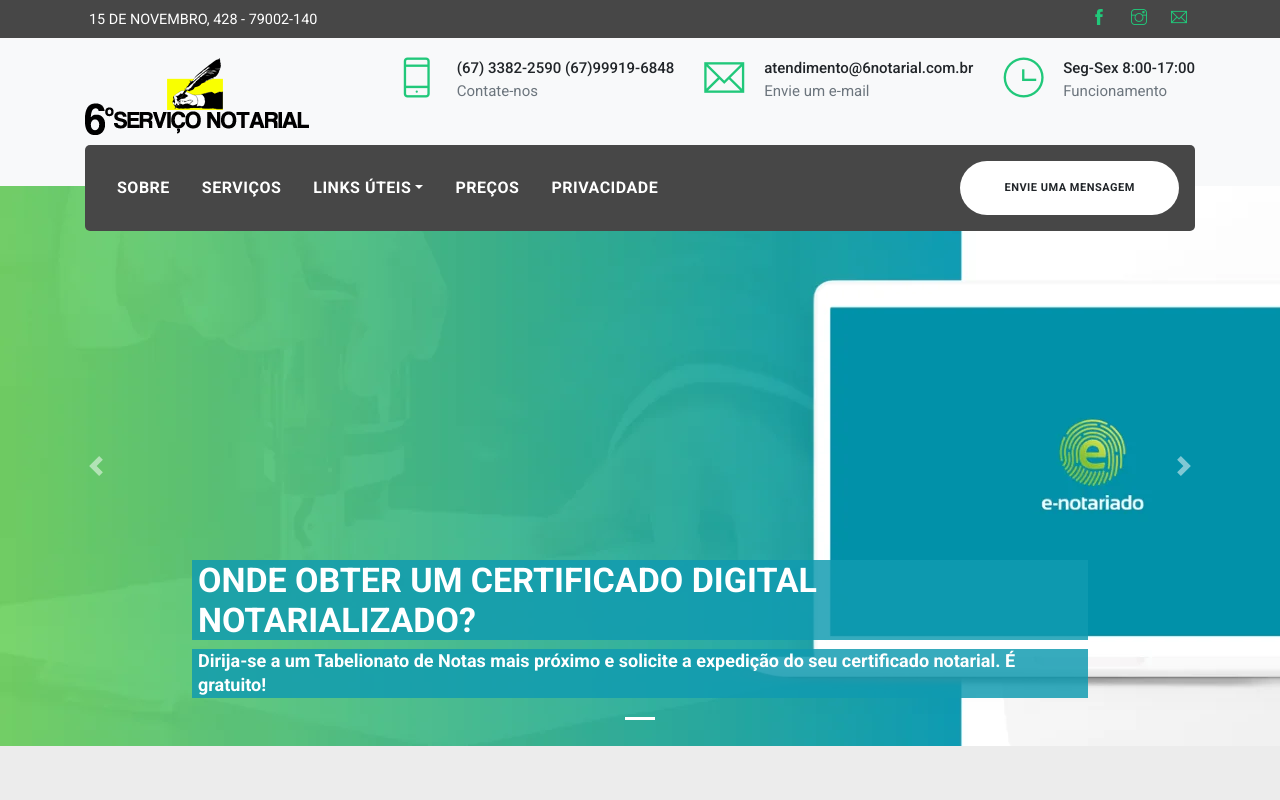
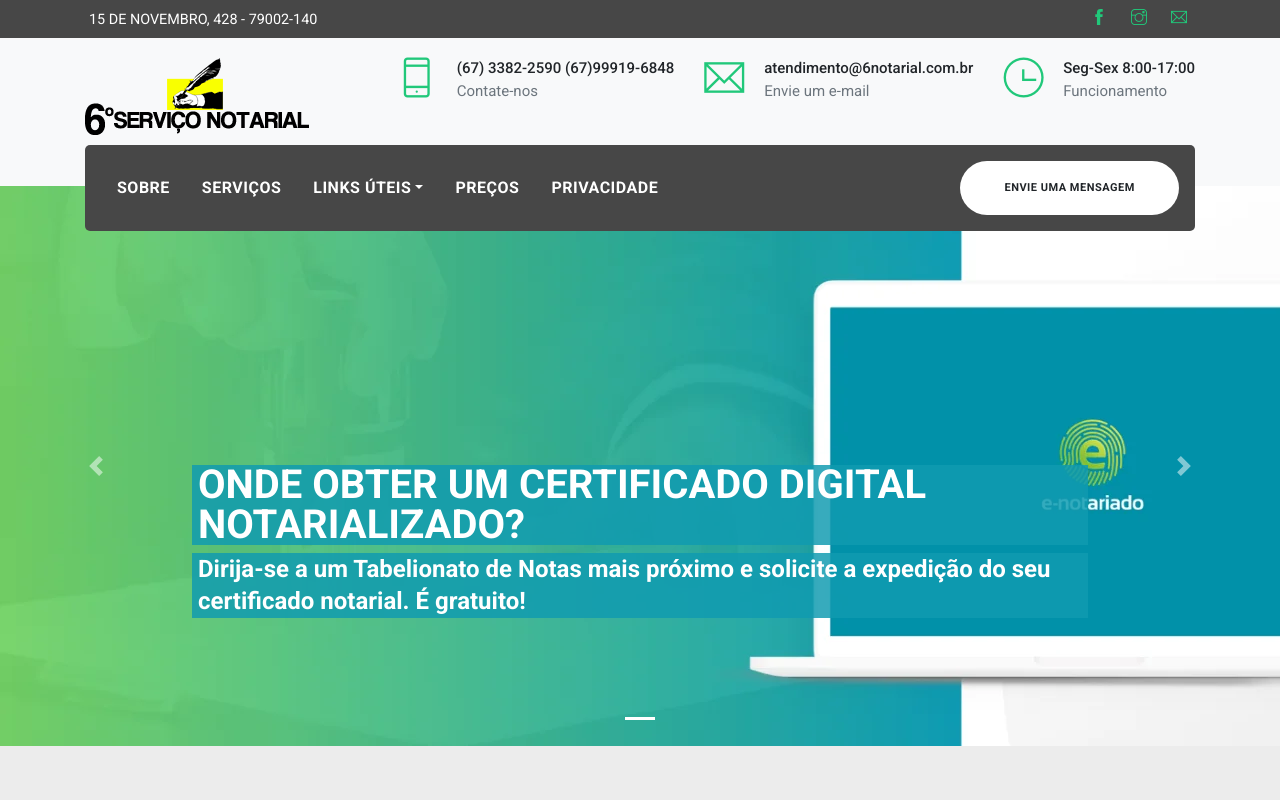
Before and after one commit to felipeteixeirams/6notarial, a React (Create React App) app: page / in a window 1280 px wide. Shown: the top 800 px of the page. Built offline with nearby package versions, Linux system fonts and the light colour scheme.

Commit message:
Atualizado Readme

```diff
--- a/src/_assents/css/responsive.css
+++ b/src/_assents/css/responsive.css
@@ -6,6 +6,18 @@
 
     .carousel-item {
         height: 70vh;
+    }
+
+    .carousel-caption {
+        margin-bottom: 5rem;
+    }
+
+    .carousel-caption p:first-of-type {
+        font-size: 2.5rem;
+    }
+
+    .carousel-caption p:nth-child(2) {
+        font-size: 1.5rem;
     }
 
     .navbar .dropdown-menu {
```
Also changed, not shown: src/constants/servicesData.js (+8 -2 lines), audit.txt (deleted), preview.jpg, 1 other file (tests, documents, lock files or other folders).
